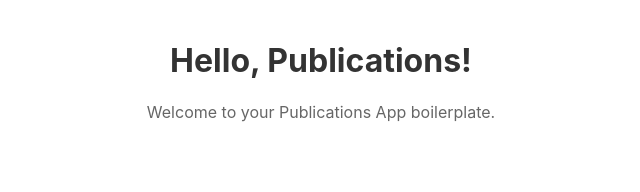
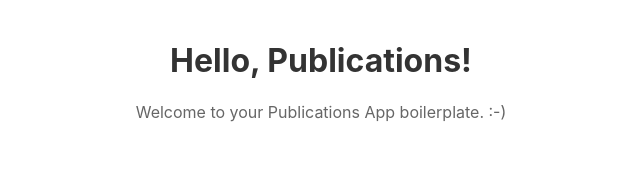
Before and after one commit to tmcadam/ukfitdb3, a React (Vite) app: page / in a window 1280 px wide. Shown: the top 192 px of the page, without its empty margins (319-959 px from the left). Built offline with nearby package versions, Linux system fonts and the light colour scheme.

Commit message:
Test CICD

```diff
--- a/src/App.jsx
+++ b/src/App.jsx
@@ -4,7 +4,7 @@ function App() {
   return (
     <div className="App">
       <h1>Hello, Publications!</h1>
-      <p>Welcome to your Publications App boilerplate.</p>
+      <p>Welcome to your Publications App boilerplate. :-)</p>
     </div>
   )
 }
```
Also changed, not shown: 1 other file (tests, documents, lock files or other folders).
